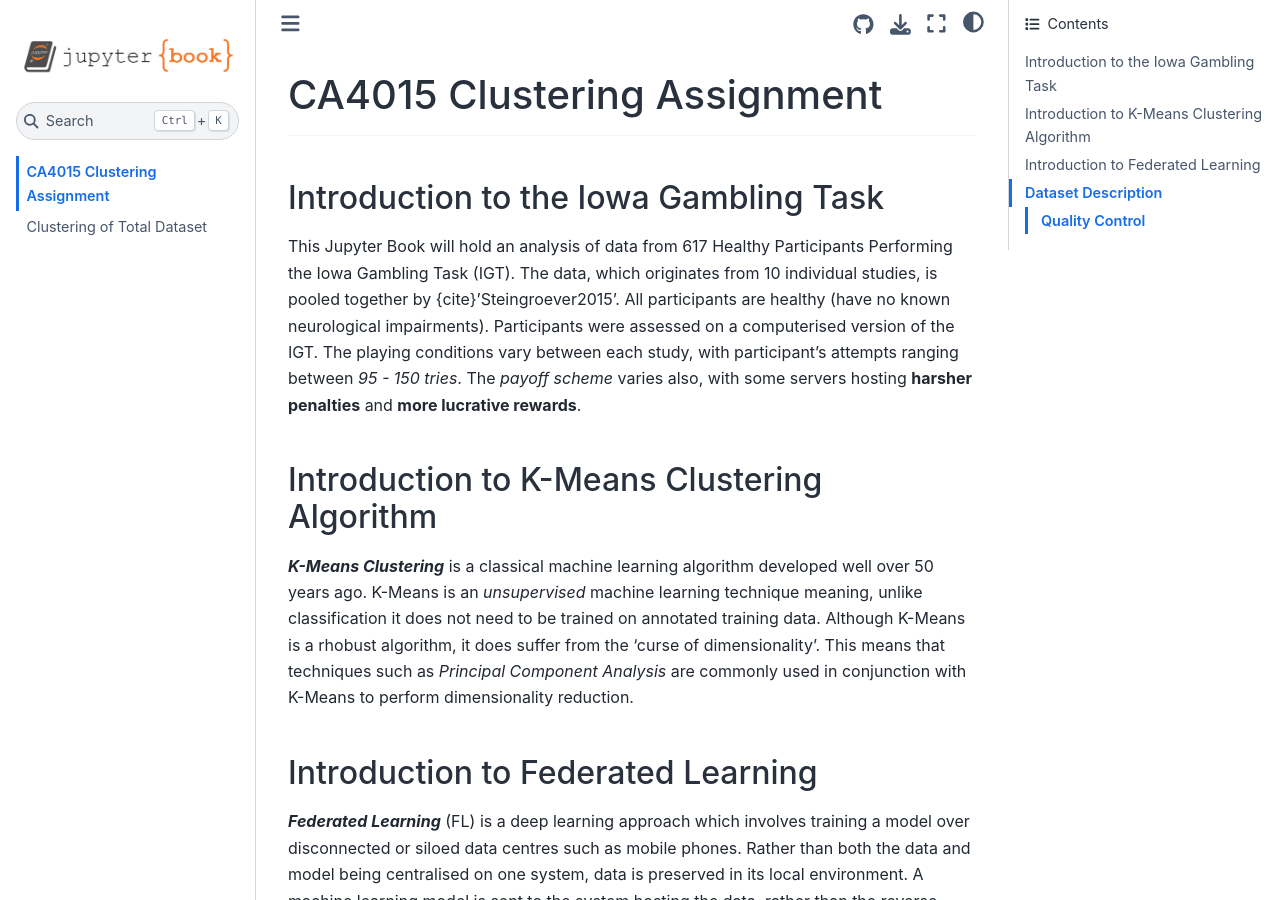
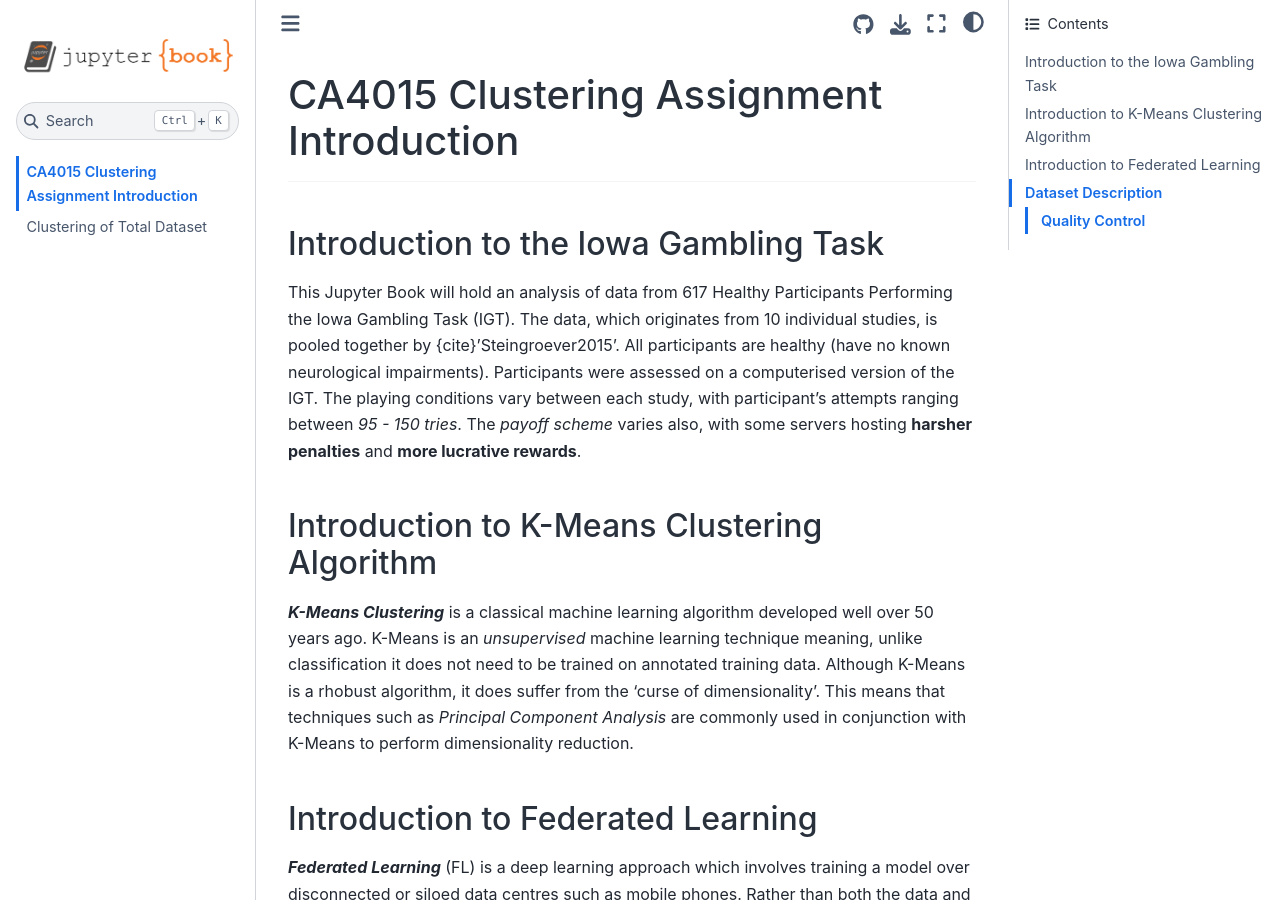
Before and after one commit to scummins00/CA4015-Clustering-Assignment, a Jupyter Book: the page built from book/intro.md, in a window 1280 px wide and 900 px high. Built offline with Jupyter Book 1.0.4 settings and Sphinx 7.4.7 and the Sphinx Book theme 1.1.4, drawn with Linux system fonts in a browser that asks for light colours; pages that are not in the unit, such as notebooks, are missing from menus.

Commit message:
changed title

```diff
--- a/book/intro.md
+++ b/book/intro.md
@@ -1,4 +1,4 @@
-# CA4015 Clustering Assignment
+# CA4015 Clustering Assignment Introduction
 ---
 
 ## Introduction to the Iowa Gambling Task
```
